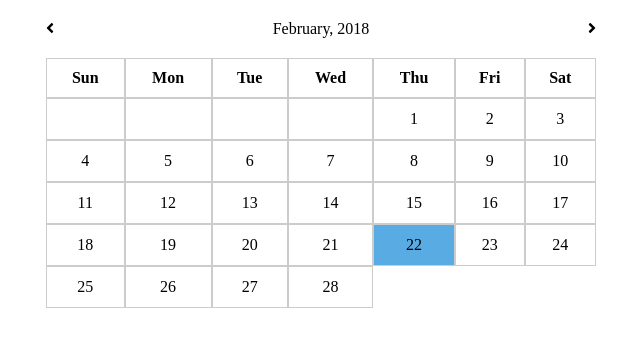
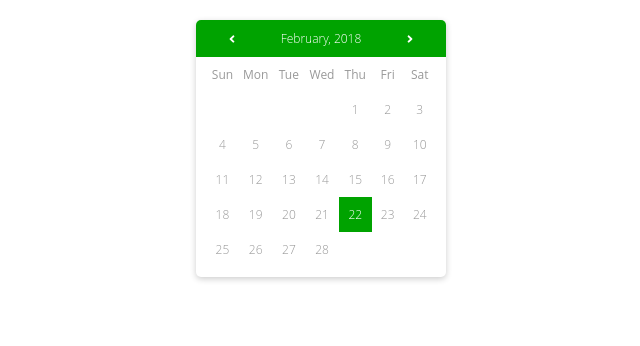
Before and after one commit to adetola-ralph/angular-calendar, an Angular app: page / in a window 1280 px wide. Shown: the top 346 px of the page, without its empty margins (319-959 px from the left). Built offline with nearby package versions, Linux system fonts and the light colour scheme.

Commit message:
Style calendar

```diff
--- a/src/app/app.component.html
+++ b/src/app/app.component.html
@@ -1 +1,5 @@
-<app-calendar [multipleDates]="false" [limit]="3" (dateSelected)="oreofe($event)"></app-calendar>
+<app-calendar
+  [multipleDates]="false"
+  [limit]="3"
+  (dateSelected)="select($event)">
+</app-calendar>
--- a/src/app/app.component.ts
+++ b/src/app/app.component.ts
@@ -9,8 +9,8 @@ export class AppComponent  {
   name = 'Angular 5';
   selectedDates;
 
-  oreofe($event) {
+  select($event) {
     this.selectedDates = $event;
-    console.log($event);
+    console.log(this.selectedDates);
   }
 }
--- a/src/app/component/calendar/calendar.html
+++ b/src/app/component/calendar/calendar.html
@@ -3,6 +3,16 @@
     <a (click)="previousMonth()"><i class="fas fa-angle-left"></i></a>
     <span class="date">{{returnedMonth}}, {{returnedYear}}</span>
     <a (click)="nextMonth()"><i class="fas fa-angle-right"></i></a>
+  </div>
+  <div class="date-modal" *ngIf="false">
+    <div class="modal-header">
+      <span *ngIf="modalMode[selectedMode] === 'month'">
+        {{returnedMonth}}
+      </span>
+    </div>
+    <div class="modal-body">
+      Body
+    </div>
   </div>
   <table cellspacing="0">
     <thead>
@@ -20,6 +30,4 @@
       </tr>
     </tbody>
   </table>
-  <!-- <div *ngIf="multiple">{{selectedDate | json}}</div>
-  <div *ngIf="!multiple">{{selectedDate}}</div> -->
 </div>
--- a/src/app/component/calendar/calendar.scss
+++ b/src/app/component/calendar/calendar.scss
@@ -1,12 +1,24 @@
 #calendar {
-  width: 550px;
-  height: 250px;
+  font-family: 'Open sans', Roboto, sans-serif;
+  width: 250px;
+  height: auto;
   margin: 20px auto;
+  position: relative;
+  background-color: hsl(0, 0, 100);
+  box-shadow: 0 2px 6px hsla(0, 0, 0, 0.2);
+  border-radius: 5px;
+  font-weight: 300;
+  font-size: 12px;
 
   .calendarInfo {
     display: flex;
-    justify-content: space-between;
-    margin-bottom: 20px;
+    justify-content: space-around;
+    border-top-left-radius: 5px;
+    border-top-right-radius: 5px;
+    padding: 10px;
+    // background-color: hsl(168, 76%, 42%);
+    background-color: hsl(120, 100%, 32%);
+    color: hsl(0, 0%, 100%);
 
     .date {
       text-transform: capitalize;
@@ -17,28 +29,62 @@
     }
   }
 
+  .date-modal {
+    // border: 1px solid black;
+    box-shadow: #ccc 1px 1px 1px, #ccc -1px 1px 1px;
+    width: 250px;
+    height: 250px;
+    position: absolute;
+    background-color: white;
+    left: 53px;
+    top: 25px;
+
+    .modal-header {
+      height: 30px;
+      background-color: hsl(168, 76%, 42%);
+      display: flex;
+      align-items: center;
+      justify-content: center;
+      font-weight: 400;
+      color: white;
+      text-transform: capitalize;
+    }
+  }
+
   table {
-    width: 100%;
+    margin: auto;
     height: 100%;
+    padding: 0 10px 10px 10px;
 
     th, td {
-      border: 1px solid #ccc;
-      padding: 10px;
+      height: 35px;
+      width: 35px;
+      vertical-align: middle;
       box-sizing: border-box;
-      // width: 50px;
       text-align: center;
       text-transform: capitalize;
+      font-weight: 300;
+      padding: 0;
+    }
+
+    th {
+      // background-color: hsl(210, 9%, 96%);
+      color: hsl(0, 0, 60);
+      font-weight: 400;
     }
 
     td {
       cursor: pointer;
+      color: hsl(0, 0, 60);
 
       &:hover {
-        background-color: #E4F1FE;
+        color: hsl(120, 100%, 32%);
+        font-weight: 500;
       }
 
       &.selected {
-        background-color: #59ABE3;
+        background-color: hsl(120, 100%, 32%);
+        color: hsl(0, 0, 100%);
       }
     }
   }
```
